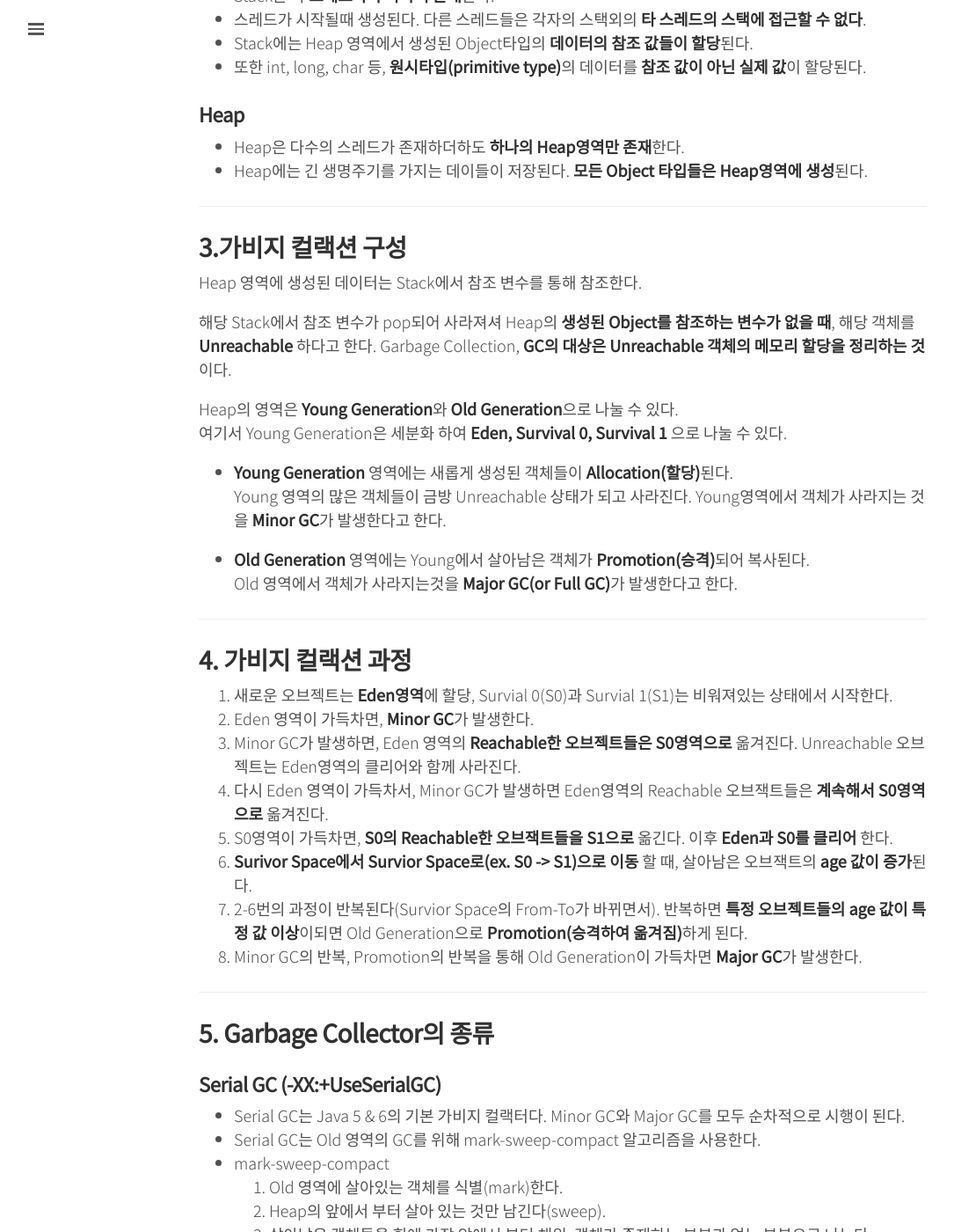
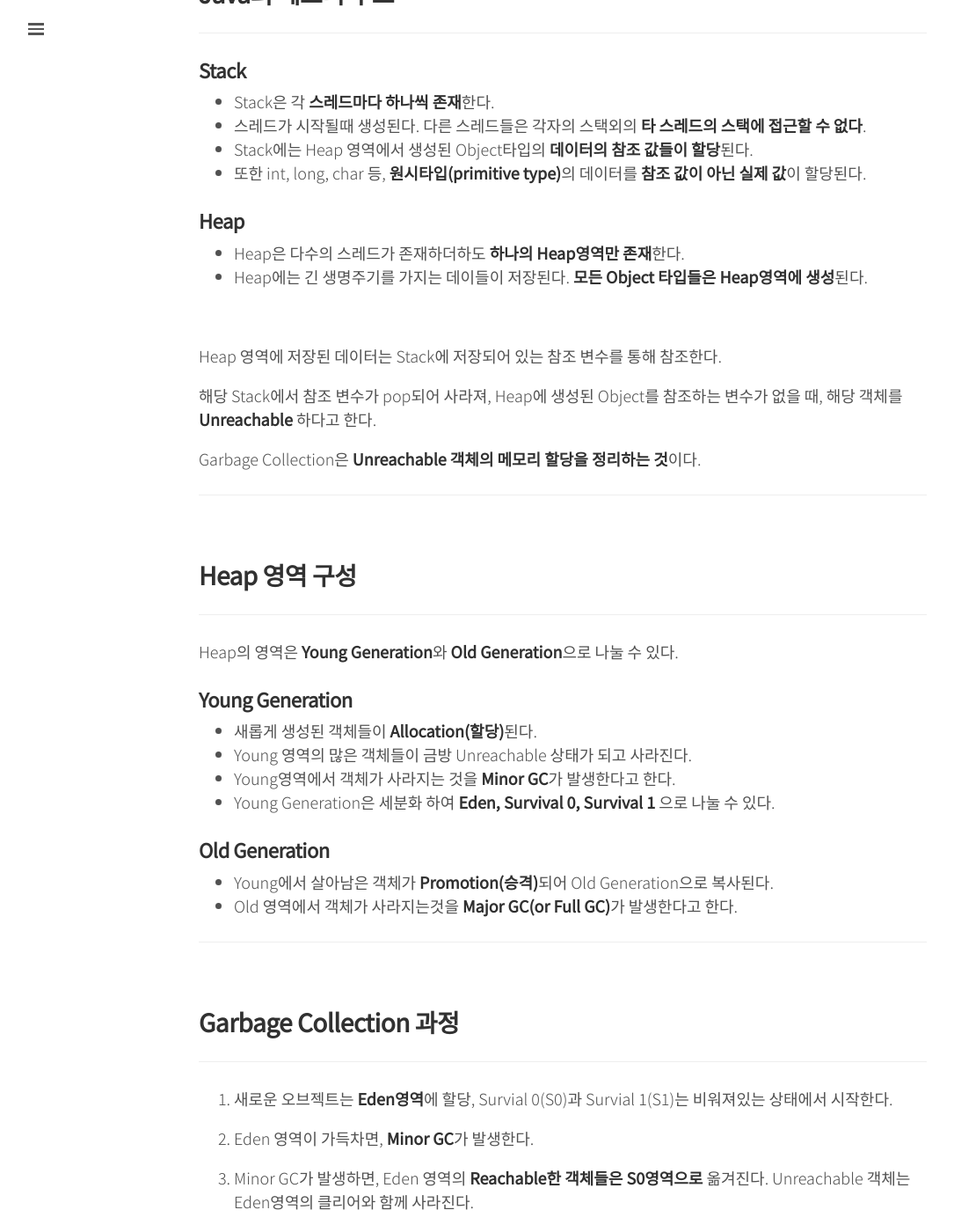
Before and after one commit to kingjakeu/kingjakeu.github.io, a Jekyll site: the page built from _posts/2020-08-11-garbage-collection.md, in a window 1280 px wide and 1400 px high, scrolled down 563 px. Shown: the whole window at 88% size, without its empty margins (0-1085 px from the left). Built offline with Jekyll 4.4.1, drawn with Linux system fonts in a browser that asks for light colours; our own code applies the rules of GitHub Pages for plain Markdown files; comment, search, counter and statistics services are not loaded; some of the changed text lies outside the part shown.

```diff
--- a/_posts/2020-08-11-garbage-collection.md
+++ b/_posts/2020-08-11-garbage-collection.md
@@ -10,98 +10,135 @@ sitemap :
 
 <br>
 
-## 1. 가비지 컬랙션이 하는일
-
-자바는 OS 메모리 영역에 직접적으로 접근하지 않는다. 대신 JVM을 통해 간접적으로 접근한다.
-**JVM이 Object가 필요해지지 않는 시점에서 알아서 메모리를 확보**한다.
+## Garbage Collection이 하는 일
 
 ---
 
-## 2. Java의 메모리 구조
+Java는 OS 메모리 영역에 직접적으로 접근하지 않고, JVM을 통해 간접적으로 접근한다.
+가비지 컬랙션은 메모리에서 Object가 필요해지지 않는 시점을 판단하고, JVM이 **메모리를 확보**할 수 있게 한다.
+
+---
+
+<br>
+
+## Java의 메모리 구조
+
+---
 
 ### Stack
 
-+ Stack은 각 **스레드마다 하나씩 존재**한다.
-+ 스레드가 시작될때 생성된다. 다른 스레드들은 각자의 스택외의 **타 스레드의 스택에 접근할 수 없다**.
-+ Stack에는 Heap 영역에서 생성된 Object타입의 **데이터의 참조 값들이 할당**된다.
-+ 또한 int, long, char 등, **원시타입(primitive type)**의 데이터를 **참조 값이 아닌 실제 값**이 할당된다.
+- Stack은 각 **스레드마다 하나씩 존재**한다.
+- 스레드가 시작될때 생성된다. 다른 스레드들은 각자의 스택외의 **타 스레드의 스택에 접근할 수 없다**.
+- Stack에는 Heap 영역에서 생성된 Object타입의 **데이터의 참조 값들이 할당**된다.
+- 또한 int, long, char 등, **원시타입(primitive type)**의 데이터를 **참조 값이 아닌 실제 값**이 할당된다.
 
 ### Heap
 
-+ Heap은 다수의 스레드가 존재하더하도 **하나의 Heap영역만 존재**한다.
-+ Heap에는 긴 생명주기를 가지는 데이들이 저장된다. **모든 Object 타입들은 Heap영역에 생성**된다.
+- Heap은 다수의 스레드가 존재하더하도 **하나의 Heap영역만 존재**한다.
+- Heap에는 긴 생명주기를 가지는 데이들이 저장된다. **모든 Object 타입들은 Heap영역에 생성**된다.
+
+<br>
+
+Heap 영역에 저장된 데이터는 Stack에 저장되어 있는 참조 변수를 통해 참조한다.
+
+해당 Stack에서 참조 변수가 pop되어 사라져, Heap에 생성된 Object를 참조하는 변수가 없을 때, 해당 객체를 **Unreachable** 하다고 한다.
+
+Garbage Collection은 **Unreachable 객체의 메모리 할당을 정리하는 것**이다.
 
 ---
 
-## 3.가비지 컬랙션 구성
+<br>
 
-Heap 영역에 생성된 데이터는 Stack에서 참조 변수를 통해 참조한다.
-
-해당 Stack에서 참조 변수가 pop되어 사라져셔 Heap의 **생성된 Object를 참조하는 변수가 없을 때**, 해당 객체를 **Unreachable** 하다고 한다.
-Garbage Collection, **GC의 대상은 Unreachable 객체의 메모리 할당을 정리하는 것**이다.
-
-Heap의 영역은 **Young Generation**와 **Old Generation**으로 나눌 수 있다.
-여기서 Young Generation은 세분화 하여 **Eden, Survival 0, Survival 1** 으로 나눌 수 있다.
-
-+ **Young Generation** 영역에는 새롭게 생성된 객체들이 **Allocation(할당)**된다.
-Young 영역의 많은 객체들이 금방 Unreachable 상태가 되고 사라진다. Young영역에서 객체가 사라지는 것을 **Minor GC**가 발생한다고 한다.
-
-+ **Old Generation** 영역에는 Young에서 살아남은 객체가 **Promotion(승격)**되어 복사된다.
-Old 영역에서 객체가 사라지는것을 **Major GC(or Full GC)**가 발생한다고 한다.
+## Heap 영역 구성
 
 ---
 
-## 4. 가비지 컬랙션 과정
+Heap의 영역은 **Young Generation**와 **Old Generation**으로 나눌 수 있다.
+
+### Young Generation
+
+- 새롭게 생성된 객체들이 **Allocation(할당)**된다.
+- Young 영역의 많은 객체들이 금방 Unreachable 상태가 되고 사라진다.
+- Young영역에서 객체가 사라지는 것을 **Minor GC**가 발생한다고 한다.
+- Young Generation은 세분화 하여 **Eden, Survival 0, Survival 1** 으로 나눌 수 있다.
+
+### Old Generation
+
+- Young에서 살아남은 객체가 **Promotion(승격)**되어 Old Generation으로 복사된다.
+- Old 영역에서 객체가 사라지는것을 **Major GC(or Full GC)**가 발생한다고 한다.
+
+---
+
+<br>
+
+## Garbage Collection 과정
+
+---
 
 1. 새로운 오브젝트는 **Eden영역**에 할당, Survial 0(S0)과 Survial 1(S1)는 비워져있는 상태에서 시작한다.
+
 2. Eden 영역이 가득차면, **Minor GC**가 발생한다.
-3. Minor GC가 발생하면, Eden 영역의 **Reachable한 오브젝트들은 S0영역으로** 옮겨진다. Unreachable 오브젝트는 Eden영역의 클리어와 함께 사라진다.
+
+3. Minor GC가 발생하면, Eden 영역의 **Reachable한 객체들은 S0영역으로** 옮겨진다. Unreachable 객체는 Eden영역의 클리어와 함께 사라진다.
+
 4. 다시 Eden 영역이 가득차서, Minor GC가 발생하면 Eden영역의 Reachable 오브잭트들은 **계속해서 S0영역으로** 옮겨진다.
-5. S0영역이 가득차면, **S0의 Reachable한 오브잭트들을 S1으로** 옮긴다. 이후 **Eden과 S0를 클리어** 한다.
+
+5. S0영역이 가득차면, **S0의 Reachable한 오브잭트들을 S1으로** 옮긴다. 이후 **Eden과 S0를 클리어**한다.
+
 6. **Surivor Space에서 Survior Space로(ex. S0 -> S1)으로 이동** 할 때, 살아남은 오브잭트의 **age 값이 증가**된다.
-7. 2-6번의 과정이 반복된다(Survior Space의 From-To가 바뀌면서). 반복하면 **특정 오브젝트들의 age 값이 특정 값 이상**이되면 Old Generation으로 **Promotion(승격하여 옮겨짐)**하게 된다.
+
+7. 2-6번의 과정이 반복된다. (Survior Space의 From-To가 바뀌면서) 반복하면 **특정 오브젝트들의 age 값이 특정 값 이상**이되면 Old Generation으로 **Promotion(승격하여 옮겨짐)**하게 된다.
+
 8. Minor GC의 반복, Promotion의 반복을 통해 Old Generation이 가득차면 **Major GC**가 발생한다.
 
 ---
 
-## 5. Garbage Collector의 종류
+<br>
+
+## Garbage Collector의 종류
+
+---
 
 ### Serial GC (-XX:+UseSerialGC)
 
-+ Serial GC는 Java 5 & 6의 기본 가비지 컬랙터다. Minor GC와 Major GC를 모두 순차적으로 시행이 된다.
-+ Serial GC는 Old 영역의 GC를 위해 mark-sweep-compact 알고리즘을 사용한다.
-+ mark-sweep-compact
+- Serial GC는 Java 5 & 6의 기본 가비지 컬랙터다. Minor GC와 Major GC를 모두 순차적으로 시행이 된다.
+- Serial GC는 Old 영역의 GC를 위해 mark-sweep-compact 알고리즘을 사용한다.
+
+- **mark-sweep-compact**
   1. Old 영역에 살아있는 객체를 식별(mark)한다.
   2. Heap의 앞에서 부터 살아 있는 것만 남긴다(sweep).
   3. 살아남은 객체들을 힙에 가장 앞에서 부터 채워, 객체가 존재하는 부분과 없는 부분으로 나눈다(Compact).
-+ Serial GC는 코어가 하나만 있을때 사용하기 위해서 만든 방식이기 때문에, 운영서버에서 사용하면 성능이 떨어진다. 적은 메모리와 CPU 코어 갯수일 때 적합하다.
+
+- Serial GC는 코어가 하나만 있을때 사용하기 위해서 만든 방식이기 때문에, 운영서버에서 사용하면 성능이 떨어진다. 적은 메모리와 CPU 코어 갯수일 때 적합하다.
 
 ### Parallel GC (-XX:+UseParallelGC)
 
-+ Parallel GC는 기본 알고리즘은 Serial GC와 동일하지만, Parallel GC는 Young 영역에 대한 GC를 멀티스레드로 수행한다.
-+ Parallel GC 옵션을 설정하였더라도, CPU의 코어가 하나라면 Serial GC가 Default로 사용된다.
-+ 또한 `-XX:+UseParallelOldGC` 옵션으로 Old 영역의 GC도 멀티스레딩을 사용할 수 있다.(대신 Mark-Summary-Compaction 알고리즘으로 수행)
+- Parallel GC는 기본 알고리즘은 Serial GC와 동일하지만, Parallel GC는 Young 영역에 대한 GC를 멀티스레드로 수행한다.
+- Parallel GC 옵션을 설정하였더라도, CPU의 코어가 하나라면 Serial GC가 Default로 사용된다.
+- 또한 `-XX:+UseParallelOldGC` 옵션으로 Old 영역의 GC도 멀티스레딩을 사용할 수 있다.(대신 Mark-Summary-Compaction 알고리즘으로 수행)
 
 ### Concurrent Mark Sweep (CMS) GC (-XX:+UseConcMarkSweepGC)
 
-+ CMS GC는 대부분의 **가비지 컬랙션 작업을 애플리케이션 스레드와 동시에 수행**, stop-the-world 시간을 최소화한다.
-+ CMS GC의 과정
+- CMS GC는 대부분의 **가비지 컬랙션 작업을 애플리케이션 스레드와 동시에 수행**, stop-the-world 시간을 최소화한다.
+
+- CMS GC의 과정
   1. **Initial Mark**를 통해 **클래스 로더**에서 **가장 가까운 살아있는 객체** 만을 찾는다. 이때 발생하는 stop-the-world는 매우 짧다.
   2. **Concurrent Mark**단계에서 Initial Mark에서 **살아있던 객체에서 참조하는 객체들을 따라가며 확인**한다. Concurrent Mark는 **다른 스레드가 실행 중인 상태**에서 동시에 진행된다.
-  3. 그리고 **Remark** 단계에서 Concurrent Mark단계에서 새로 추가되거나 참조가 끊긴 객체를 확인한다(짧은 stop-the-world 발생).
+  3. 그리고 **Remark** 단계에서 Concurrent Mark단계에서 새로 추가되거나 참조가 끊긴 객체를 확인한다 (짧은 stop-the-world 발생).
   4. 마지막으로 **Concurrent Sweep**을 통해 사용하지 않는 객체를 정리한다. Concurrent Sweep **다른 스레드가 실행되는 상황**에서 동시에 진행된다.
 
-+ CMS GC는 **stop-the-world의 시간이 짧아**, 애플리케이션의 응답 속도가 빨라진다. 따라서 **Low Latency GC**라고도 부른다.
-+ 하지만 많은 메모리와 CPU 사용을 하며, **Compaction을 하지 않아 메모리 파편화**가 발생한다.
-+ 따라서 메모리 파편화를 해결하기 위한 stop-the-world 시간이 길기 때문에 Compaction 작업이 얼마나 자주, 오랫동안 수행 되는지 확인하여 사용해야한다.
+- CMS GC는 **stop-the-world의 시간이 짧아**, 애플리케이션의 응답 속도가 빨라진다. 따라서 **Low Latency GC**라고도 부른다.
+- 하지만 많은 메모리와 CPU 사용을 하며, **Compaction을 하지 않아 메모리 파편화**가 발생한다.
+- 따라서 메모리 파편화를 해결하기 위한 stop-the-world 시간이 길기 때문에 Compaction 작업이 얼마나 자주, 오랫동안 수행 되는지 확인하여 사용해야한다.
 
 ### G1 Garbage Collector
 
-+ G1 GC는 Java 7부터 사용이 가능하고, **Java 9부터는 Default**로 설정되어있다.
-+ 기존의 GC와는 다르게 영역을 **Young과 Old로 나누지 않는다**.
-+ G1 GC에서 **Heap을 일정한 크기의 바둑 판 처럼 지역을 나눈다**. 그리고 각 지역은 **Eden Space, Survivor Space 그리고 Old Generation**로 나뉘며 할당된다.
+- G1 GC는 Java 7부터 사용이 가능하고, **Java 9부터는 Default**로 설정되어있다.
+- 기존의 GC와는 다르게 영역을 **Young과 Old로 나누지 않는다**.
+- G1 GC에서 **Heap을 일정한 크기의 바둑 판 처럼 지역을 나눈다**. 그리고 각 지역은 **Eden Space, Survivor Space 그리고 Old Generation**로 나뉘며 할당된다.
 **각 세트의 크기(지역의 갯수)는 유연하게 할당**되며, 역할은 이전 GC들과 동일하다.
-+ G1 GC의 GC 수행 과정은 CMS와 비슷하다.
+
+- G1 GC의 GC 수행 과정은 CMS와 비슷하다.
   1. **Concurrent** 하게 사용하지 않는 오브잭트들을 **마킹**한다.
   2. G1 GC는 메모리가 **가장 많이 비어있는 지역**부터 **회수**를 시작하는데, 이 과정을 **Garbage-First**라고 부른다.
   3. G1 GC는 **evacuation(배출)**을 통해 메모리를 비운다. Evacuation 중, 하나 이상의 오브잭트들은 **하나의 지역으로 복사되어 옮겨진다**.
```
Also changed, not shown: other parts of _posts/2020-08-11-garbage-collection.md (+1 -1 lines), _posts/2020-08-10-class-loader.md (+67 -33 lines).
